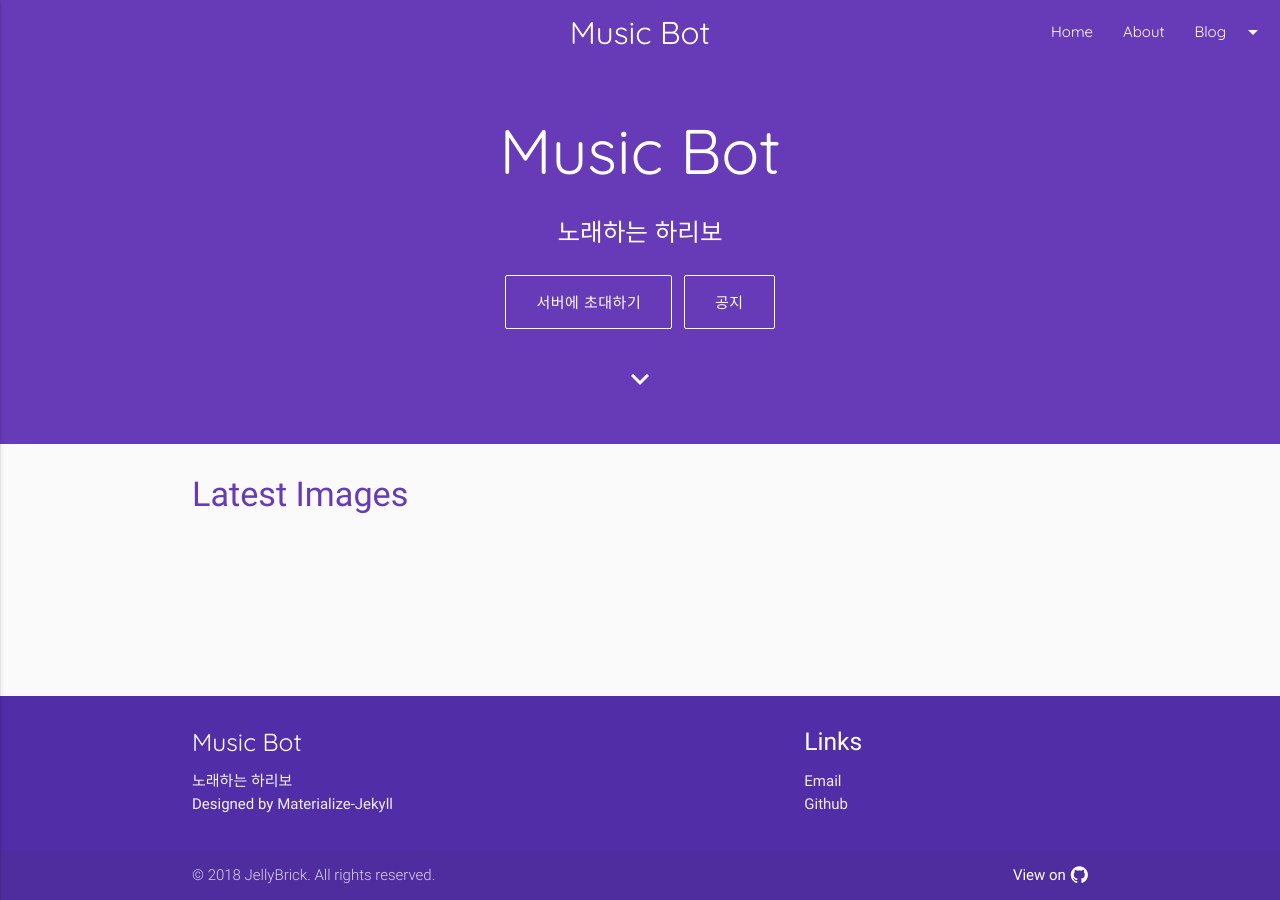
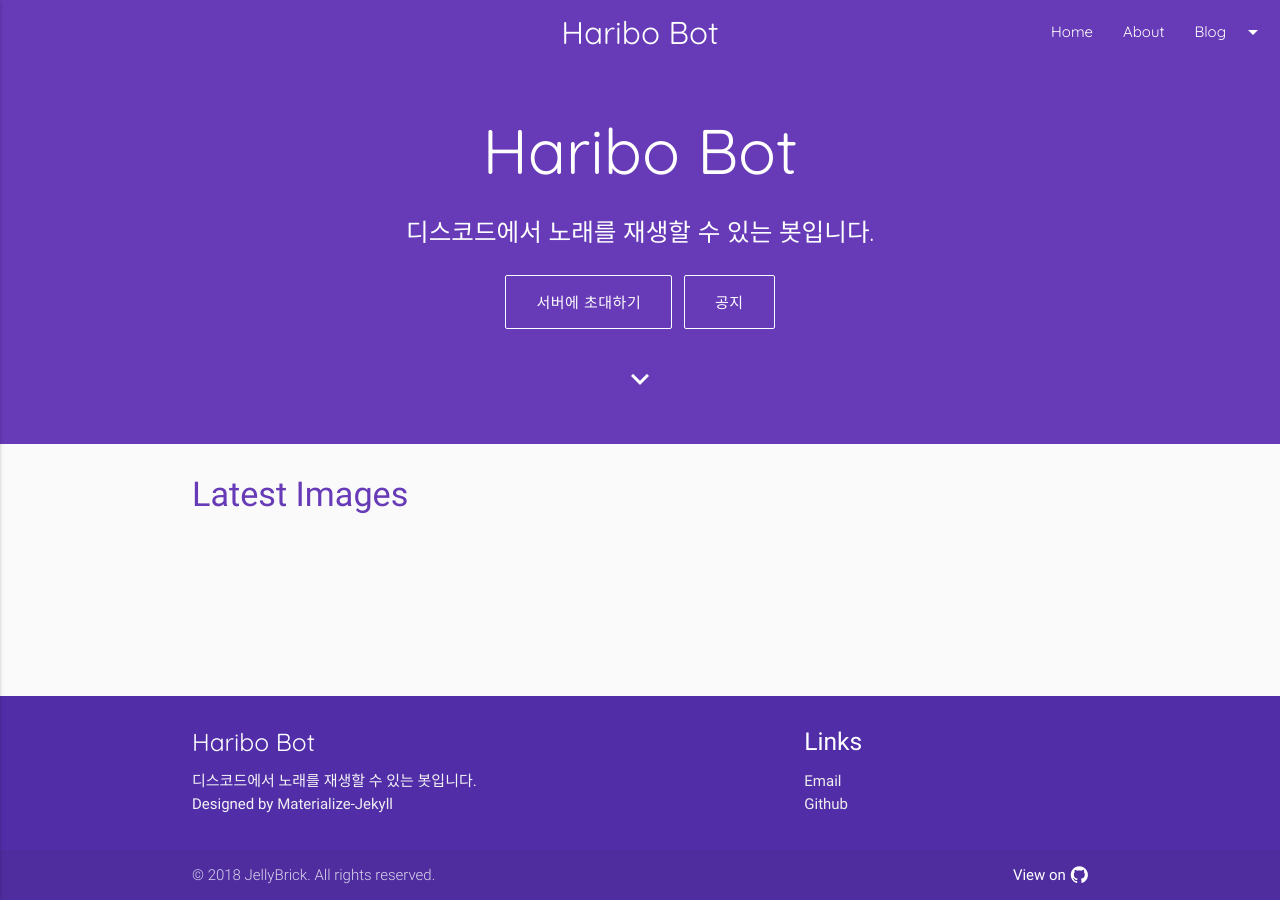
Before and after one commit to haribosinging/haribosinging.github.io, a Jekyll site: the page built from index.html, in a window 1280 px wide. Built offline with Jekyll 4.4.1, drawn with Linux system fonts in a browser that asks for light colours; nearby versions of some CDN libraries; some web fonts are replaced.

Commit message:
Update _config.yml

```diff
--- a/_config.yml
+++ b/_config.yml
@@ -1,5 +1,5 @@
-title: Music Bot
-description: 노래하는 하리보
+title: Haribo Bot
+description: 디스코드에서 노래를 재생할 수 있는 봇입니다.
 url: https://haribosinging.github.io/
 keywords: ["Discord", "Music Bot", "Discord bot", "디스코드", "디코 봇", "디코 노래", "노래 봇"]
 timezone: Asia/Seoul
```
